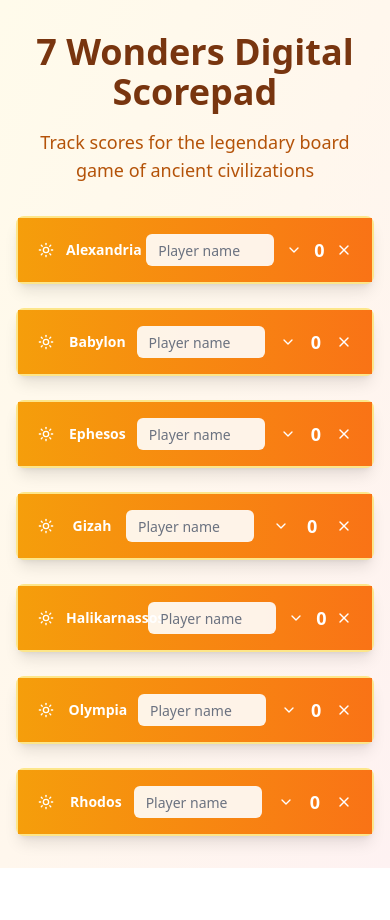
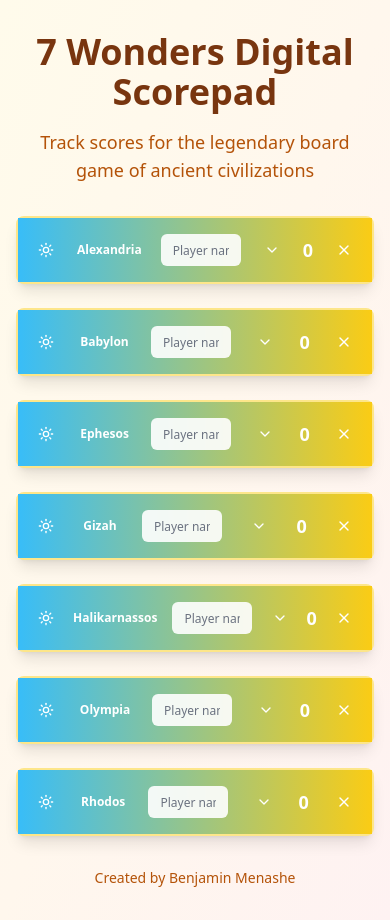
Before and after one commit to Benjamin-Menashe/free-7wonders-scorepad, a React (Vite) app: page / in a window 390 px wide. Before the commit the page ends 868 px from the top, so only its background shows below. Built offline with nearby package versions, Linux system fonts and the light colour scheme.

Commit message:
Fix UI and add credits
- Added "Created by Benjamin Menashe" to the bottom.
- Adjusted player name input width for mobile.
- Implemented day/night board color theming.
- Replaced wonder board emoji with a yellow triangle.

```diff
--- a/src/components/WonderBoard.tsx
+++ b/src/components/WonderBoard.tsx
@@ -1,4 +1,3 @@
-
 import React, { useState } from 'react';
 import { Card, CardContent, CardHeader, CardTitle } from '@/components/ui/card';
 import { Input } from '@/components/ui/input';
@@ -31,7 +30,7 @@ const wonderInfo: Record<WonderBoardType, { name: string; description: string }>
 };
 
 const scoreCategories: { key: ScoreCategory; name: string; color: string; icon: string }[] = [
-  { key: 'wonder', name: 'Wonder Board', color: 'text-amber-600', icon: '🔺' },
+  { key: 'wonder', name: 'Wonder Board', color: 'text-amber-600', icon: '🔻' },
   { key: 'wealth', name: 'Wealth', color: 'text-yellow-600', icon: '🪙' },
   { key: 'military', name: 'Military', color: 'text-red-600', icon: '⚔️' },
   { key: 'culture', name: 'Culture', color: 'text-blue-600', icon: '🏛️' },
@@ -77,32 +76,37 @@ const WonderBoard: React.FC<WonderBoardProps> = ({
     }));
   };
 
+  // Dynamic colors based on day/night
+  const headerColors = wonderSide === 'day'
+    ? 'bg-gradient-to-r from-sky-400 to-yellow-400'
+    : 'bg-gradient-to-r from-slate-800 to-black';
+
   return (
     <Card className="border-2 border-amber-200 shadow-lg">
       {/* Compact Header - Always Visible */}
-      <div className="p-4 bg-gradient-to-r from-amber-500 to-orange-500 text-white">
+      <div className={`p-4 text-white ${headerColors}`}>
         <div className="flex items-center justify-between gap-2">
           {/* Day/Night Toggle */}
           <Button
             variant="ghost"
             size="sm"
             onClick={() => onSideChange(wonderSide === 'day' ? 'night' : 'day')}
-            className="text-white hover:bg-white/20 p-1 h-auto"
+            className="text-white hover:bg-white/20 p-1 h-auto flex-shrink-0"
           >
             {wonderSide === 'day' ? <Sun className="w-4 h-4" /> : <Moon className="w-4 h-4" />}
           </Button>
 
           {/* Wonder Name */}
-          <div className="font-bold text-sm min-w-0 flex-shrink">
+          <div className="font-bold text-xs sm:text-sm min-w-0 flex-shrink text-center">
             {wonder.name}
           </div>
 
-          {/* Player Name Input - Fixed width for alignment */}
+          {/* Player Name Input - Responsive width */}
           <Input
             value={playerName}
             onChange={(e) => onNameChange(e.target.value)}
             placeholder="Player name"
-            className="w-32 bg-white/90 text-gray-800 placeholder:text-gray-500 border-0 h-8 text-sm"
+            className="w-20 sm:w-32 bg-white/90 text-gray-800 placeholder:text-gray-500 border-0 h-8 text-xs sm:text-sm flex-shrink-0"
           />
 
           {/* Expand/Collapse */}
@@ -110,13 +114,13 @@ const WonderBoard: React.FC<WonderBoardProps> = ({
             variant="ghost"
             size="sm"
             onClick={() => setIsExpanded(!isExpanded)}
-            className="text-white hover:bg-white/20 p-1 h-auto"
+            className="text-white hover:bg-white/20 p-1 h-auto flex-shrink-0"
           >
             {isExpanded ? <ChevronUp className="w-4 h-4" /> : <ChevronDown className="w-4 h-4" />}
           </Button>
 
           {/* Total Score */}
-          <div className="font-bold text-lg min-w-0">
+          <div className="font-bold text-lg min-w-0 flex-shrink-0">
             {totalScore}
           </div>
 
@@ -125,7 +129,7 @@ const WonderBoard: React.FC<WonderBoardProps> = ({
             variant="ghost"
             size="sm"
             onClick={onRemove}
-            className="text-white hover:bg-red-500/50 p-1 h-auto"
+            className="text-white hover:bg-red-500/50 p-1 h-auto flex-shrink-0"
           >
             <X className="w-4 h-4" />
           </Button>
@@ -174,7 +178,6 @@ const WonderBoard: React.FC<WonderBoardProps> = ({
                     <p className="text-sm text-gray-600">
                       Enter individual victory point components for {category.name.toLowerCase()}
                     </p>
-                    {/* Additional inputs for detailed scoring could go here */}
                   </div>
                 )}
               </div>
--- a/src/pages/Index.tsx
+++ b/src/pages/Index.tsx
@@ -93,7 +93,7 @@ const Index = () => {
         </div>
 
         {/* Wonder Boards Grid */}
-        <div className="grid grid-cols-1 md:grid-cols-2 lg:grid-cols-3 xl:grid-cols-4 gap-6">
+        <div className="grid grid-cols-1 md:grid-cols-2 lg:grid-cols-3 xl:grid-cols-4 gap-6 mb-8">
           {sortedActivePlayers.map(player => (
             <WonderBoard
               key={player.id}
@@ -109,6 +109,11 @@ const Index = () => {
             />
           ))}
         </div>
+
+        {/* Creator Credit */}
+        <div className="text-center text-amber-700 text-sm">
+          Created by Benjamin Menashe
+        </div>
       </div>
     </div>
   );
```
